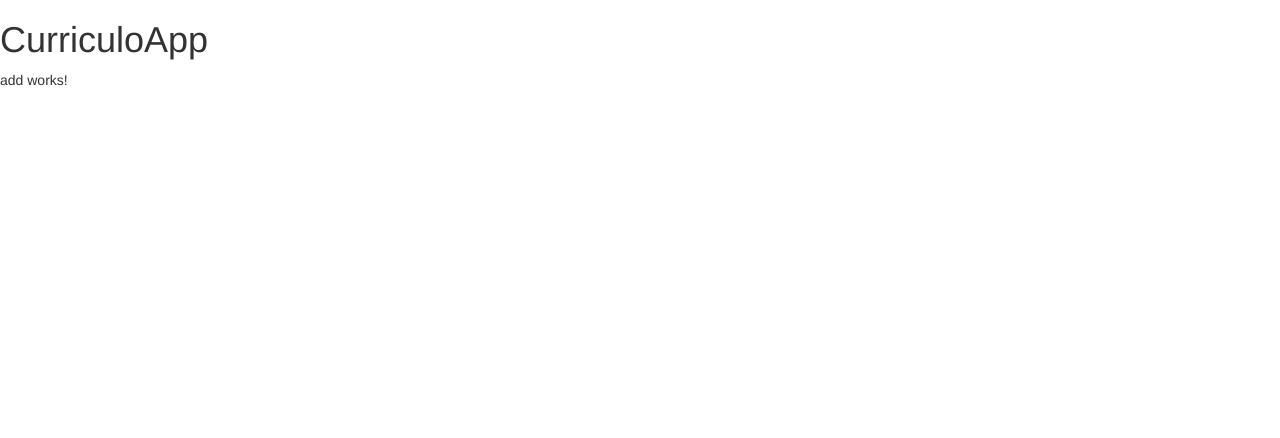
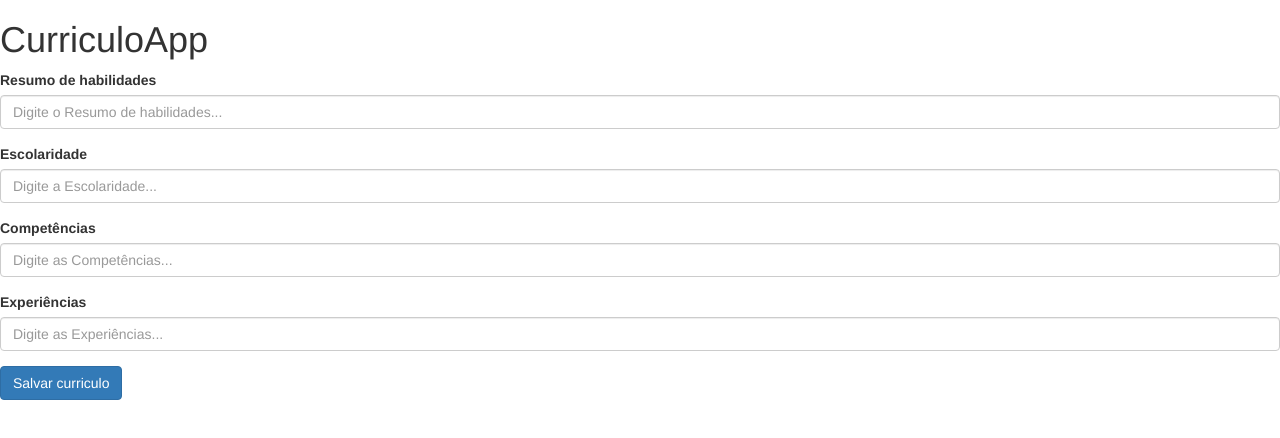
Before and after one commit to EduAraujoDev/TrabalhoFinal_SAAS, an Angular app in the folder CurriculoApp/: page /add in a window 1280 px wide. Shown: the top 438 px of the page. Built offline with nearby package versions, Linux system fonts and the light colour scheme.

Commit message:
Formulario de cadastro curriculo

```diff
--- a/CurriculoApp/src/app/add/add.component.html
+++ b/CurriculoApp/src/app/add/add.component.html
@@ -1,3 +1,21 @@
-<p>
-  add works!
-</p>
+<div>
+	<div class="form-group">
+		<label for="nome">Resumo de habilidades</label>
+		<input type="text" class="form-control" [(ngModel)]="curriculo.skill_summary" id="skill_summary" required placeholder="Digite o Resumo de habilidades...">
+	</div>
+	<div class="form-group">
+		<label for="nome">Escolaridade</label>
+		<input type="text" class="form-control" [(ngModel)]="curriculo.formal_education" id="formal_education" required placeholder="Digite a Escolaridade...">
+	</div>
+	<div class="form-group">
+		<label for="nome">Competências</label>
+		<input type="text" class="form-control" [(ngModel)]="curriculo.competencies" id="competencies" required placeholder="Digite as Competências...">
+	</div>
+	<div class="form-group">
+		<label for="nome">Experiências</label>
+		<input type="text" class="form-control" [(ngModel)]="curriculo.work_experience" id="competencies" required placeholder="Digite as Experiências...">
+	</div>
+	<div class="form-group">
+		<button class="btn btn-primary" (click)="save()">Salvar curriculo</button>
+	</div>
+</div>
--- a/CurriculoApp/src/app/curriculo.ts
+++ b/CurriculoApp/src/app/curriculo.ts
@@ -10,6 +10,7 @@ export class Curriculo {
 		this.id = i;
 		this.id_user = iu;
 		this.skill_summary = s;
+		this.competencies = c;
 		this.formal_education = f;
 		this.work_experience = w;
 	}
```
